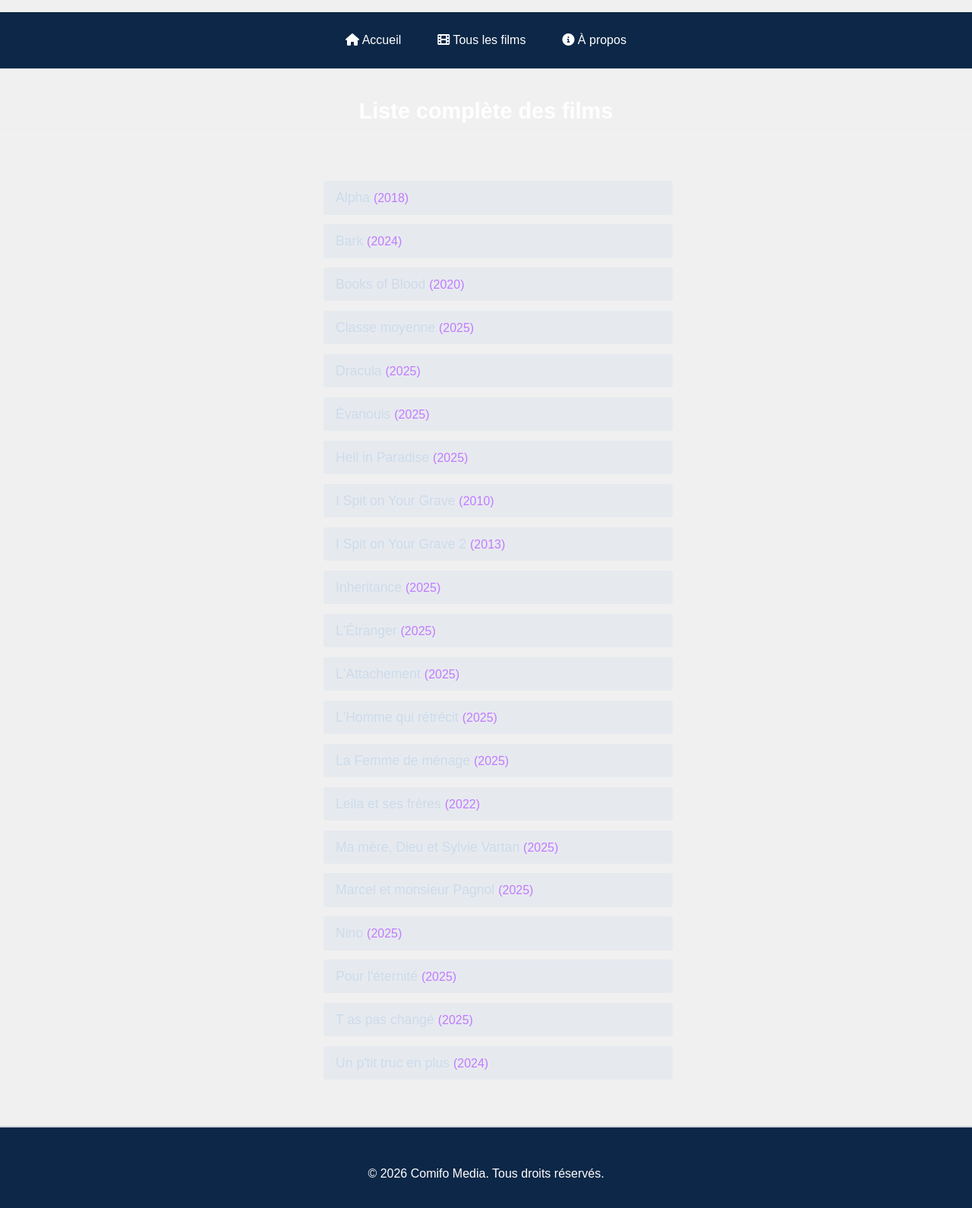
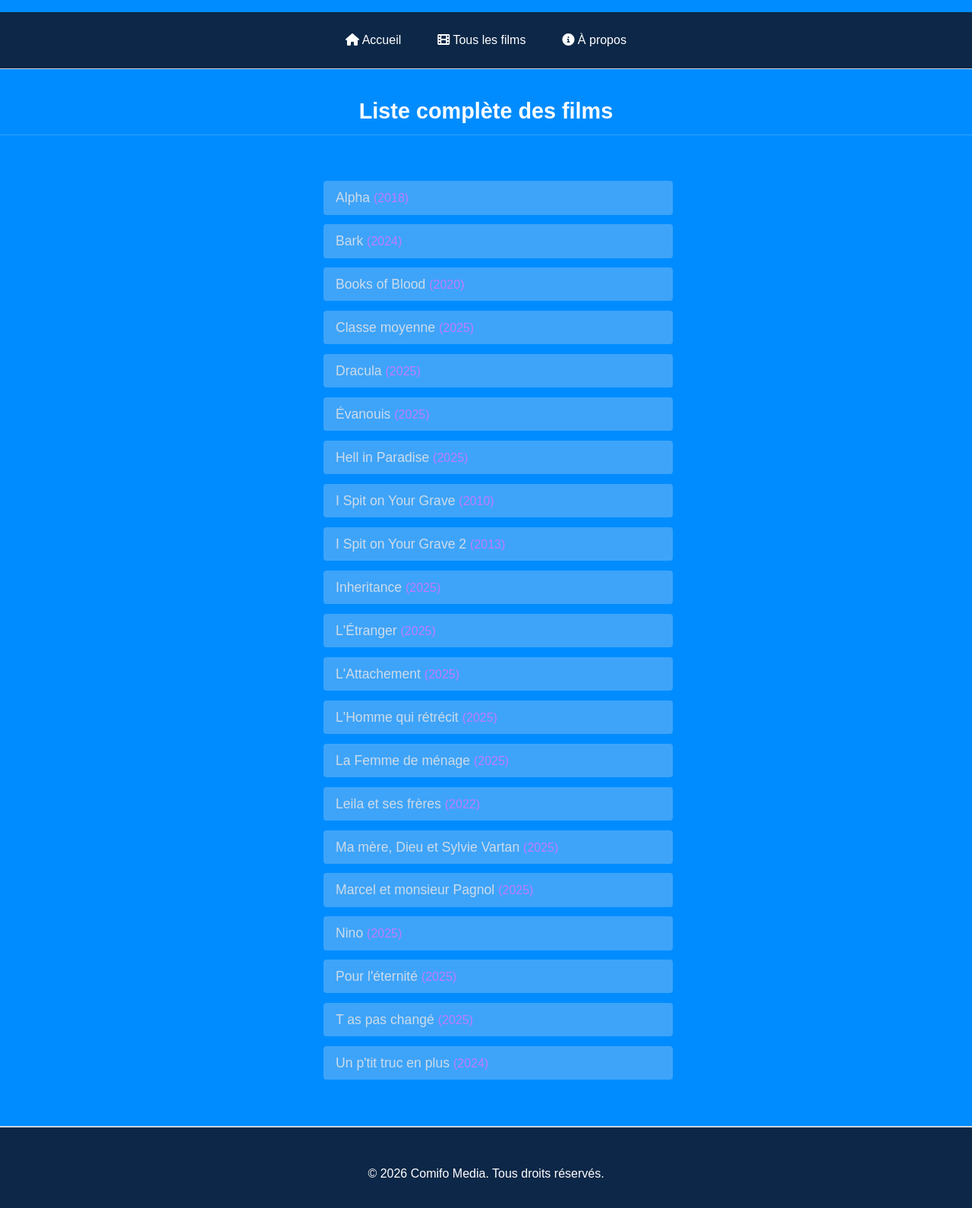
Before and after one commit to comifo-media/comifo-media, a Jekyll site: the page built from films.html, in a window 1280 px wide. Shown: the part 300-1890 px from the top of the page at 76% size. Built offline with Jekyll 4.4.1, drawn with Linux system fonts in a browser that asks for light colours.

Commit message:
Update style.css

```diff
--- a/assets/css/style.css
+++ b/assets/css/style.css
@@ -382,5 +382,5 @@ body {
   background-color: rgba(250, 128, 114, 0.8); /* Fond plus clair au survol */
 }
 body {
-  background-color: #F0F0F0;
+  background-color: #008CFF;
 }
```
